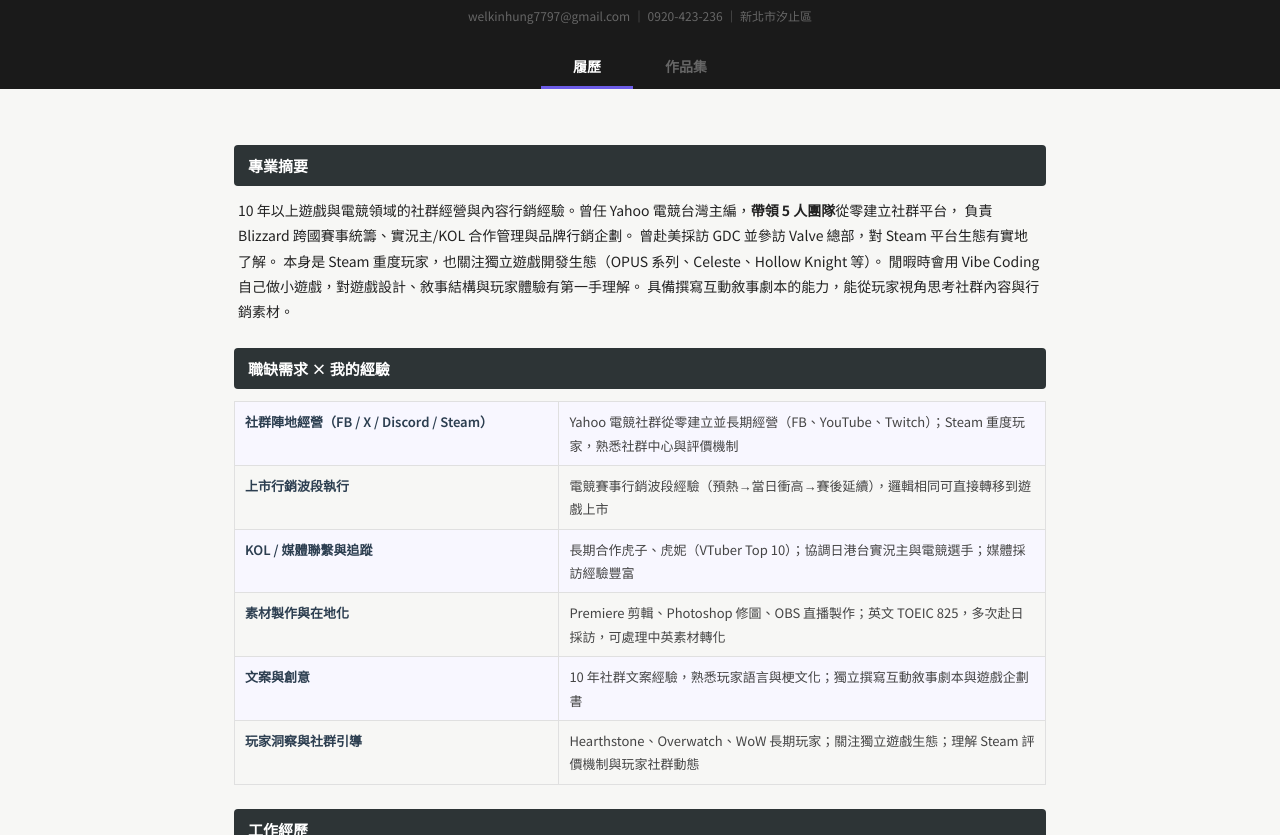
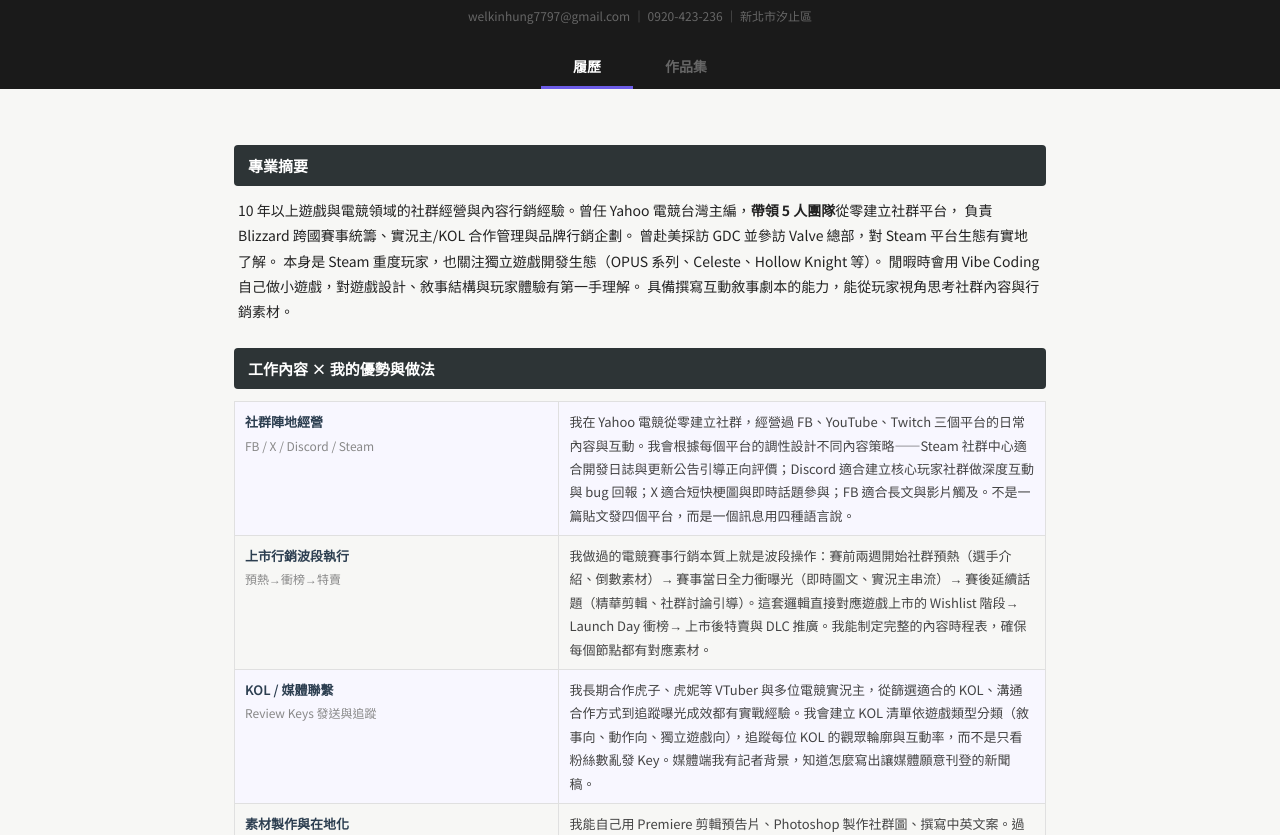
Before and after one commit to intermacat-art/welkin-portfolio, a plain HTML site: page game/index.html in a window 1280 px wide. Shown: the part 104-939 px from the top of the page. Drawn offline with Linux system fonts and the light colour scheme.

Commit message:
update game resume with detailed approach

```diff
--- a/game/index.html
+++ b/game/index.html
@@ -89,14 +89,24 @@
         具備撰寫互動敘事劇本的能力，能從玩家視角思考社群內容與行銷素材。
     </div>
 
-    <div class="r-section">職缺需求 × 我的經驗</div>
+    <div class="r-section">工作內容 × 我的優勢與做法</div>
     <table class="r-table">
-        <tr><td class="need">社群陣地經營（FB / X / Discord / Steam）</td><td class="have">Yahoo 電競社群從零建立並長期經營（FB、YouTube、Twitch）；Steam 重度玩家，熟悉社群中心與評價機制</td></tr>
-        <tr><td class="need">上市行銷波段執行</td><td class="have">電競賽事行銷波段經驗（預熱→當日衝高→賽後延續），邏輯相同可直接轉移到遊戲上市</td></tr>
-        <tr><td class="need">KOL / 媒體聯繫與追蹤</td><td class="have">長期合作虎子、虎妮（VTuber Top 10）；協調日港台實況主與電競選手；媒體採訪經驗豐富</td></tr>
-        <tr><td class="need">素材製作與在地化</td><td class="have">Premiere 剪輯、Photoshop 修圖、OBS 直播製作；英文 TOEIC 825，多次赴日採訪，可處理中英素材轉化</td></tr>
-        <tr><td class="need">文案與創意</td><td class="have">10 年社群文案經驗，熟悉玩家語言與梗文化；獨立撰寫互動敘事劇本與遊戲企劃書</td></tr>
-        <tr><td class="need">玩家洞察與社群引導</td><td class="have">Hearthstone、Overwatch、WoW 長期玩家；關注獨立遊戲生態；理解 Steam 評價機制與玩家社群動態</td></tr>
+        <tr>
+            <td class="need">社群陣地經營<br><span style="font-weight:400;font-size:12px;color:#888">FB / X / Discord / Steam</span></td>
+            <td class="have">我在 Yahoo 電競從零建立社群，經營過 FB、YouTube、Twitch 三個平台的日常內容與互動。我會根據每個平台的調性設計不同內容策略——Steam 社群中心適合開發日誌與更新公告引導正向評價；Discord 適合建立核心玩家社群做深度互動與 bug 回報；X 適合短快梗圖與即時話題參與；FB 適合長文與影片觸及。不是一篇貼文發四個平台，而是一個訊息用四種語言說。</td>
+        </tr>
+        <tr>
+            <td class="need">上市行銷波段執行<br><span style="font-weight:400;font-size:12px;color:#888">預熱→衝榜→特賣</span></td>
+            <td class="have">我做過的電競賽事行銷本質上就是波段操作：賽前兩週開始社群預熱（選手介紹、倒數素材）→ 賽事當日全力衝曝光（即時圖文、實況主串流）→ 賽後延續話題（精華剪輯、社群討論引導）。這套邏輯直接對應遊戲上市的 Wishlist 階段→ Launch Day 衝榜→ 上市後特賣與 DLC 推廣。我能制定完整的內容時程表，確保每個節點都有對應素材。</td>
+        </tr>
+        <tr>
+            <td class="need">KOL / 媒體聯繫<br><span style="font-weight:400;font-size:12px;color:#888">Review Keys 發送與追蹤</span></td>
+            <td class="have">我長期合作虎子、虎妮等 VTuber 與多位電競實況主，從篩選適合的 KOL、溝通合作方式到追蹤曝光成效都有實戰經驗。我會建立 KOL 清單依遊戲類型分類（敘事向、動作向、獨立遊戲向），追蹤每位 KOL 的觀眾輪廓與互動率，而不是只看粉絲數亂發 Key。媒體端我有記者背景，知道怎麼寫出讓媒體願意刊登的新聞稿。</td>
+        </tr>
+        <tr>
+            <td class="need">素材製作與在地化<br><span style="font-weight:400;font-size:12px;color:#888">預告片、截圖、文案轉化</span></td>
+            <td class="have">我能自己用 Premiere 剪輯預告片、Photoshop 製作社群圖、撰寫中英文案。過去在 Yahoo 電競就是拿到原始素材後自己轉化為社群內容。在地化方面，我具備中英雙語能力（TOEIC 825），多次赴日採訪有基礎日文理解，能確保素材在不同市場的語氣與文化細節正確。此外我能用 AI 工具快速產出多版本文案做 A/B 測試。</td>
+        </tr>
     </table>
 
     <div class="r-section">工作經歷</div>
```
